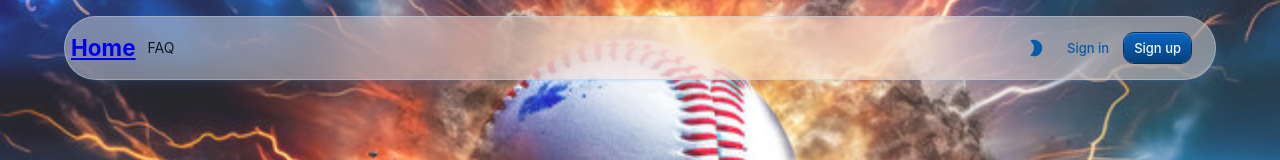
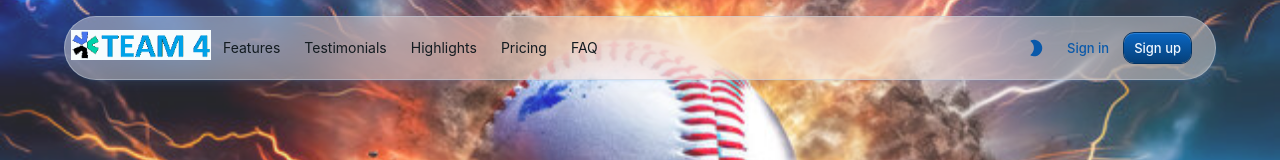
Before and after one commit to BrettPoindexter/Capstone, a React (Vite) app: page / in a window 1280 px wide. Shown: the top 160 px of the page. Built offline with nearby package versions, Linux system fonts and the light colour scheme; no server answers.

Commit message:
set up reviews

```diff
--- a/src/client/components/AppAppBar.jsx
+++ b/src/client/components/AppAppBar.jsx
@@ -84,12 +84,45 @@ function AppAppBar({ mode, toggleColorMode }) {
               }}
             >
               <a href='/'>
-              <h2>
-                Home
-              </h2>
+              <img
+                src={logo}
+                style={logoStyle}
+                alt="Team Logo"
+              />
               </a>
               <Box sx={{ display: { xs: 'none', md: 'flex' } }}>
-
+                <MenuItem
+                  onClick={() => scrollToSection('features')}
+                  sx={{ py: '6px', px: '12px' }}
+                >
+                  <Typography variant="body2" color="text.primary">
+                    Features
+                  </Typography>
+                </MenuItem>
+                <MenuItem
+                  onClick={() => scrollToSection('testimonials')}
+                  sx={{ py: '6px', px: '12px' }}
+                >
+                  <Typography variant="body2" color="text.primary">
+                    Testimonials
+                  </Typography>
+                </MenuItem>
+                <MenuItem
+                  onClick={() => scrollToSection('highlights')}
+                  sx={{ py: '6px', px: '12px' }}
+                >
+                  <Typography variant="body2" color="text.primary">
+                    Highlights
+                  </Typography>
+                </MenuItem>
+                <MenuItem
+                  onClick={() => scrollToSection('pricing')}
+                  sx={{ py: '6px', px: '12px' }}
+                >
+                  <Typography variant="body2" color="text.primary">
+                    Pricing
+                  </Typography>
+                </MenuItem>
                 <MenuItem
                   onClick={() => scrollToSection('faq')}
                   sx={{ py: '6px', px: '12px' }}
@@ -156,7 +189,18 @@ function AppAppBar({ mode, toggleColorMode }) {
                   >
                     <ToggleColorMode mode={mode} toggleColorMode={toggleColorMode} />
                   </Box>
-
+                  <MenuItem onClick={() => scrollToSection('features')}>
+                    Features
+                  </MenuItem>
+                  <MenuItem onClick={() => scrollToSection('testimonials')}>
+                    Testimonials
+                  </MenuItem>
+                  <MenuItem onClick={() => scrollToSection('highlights')}>
+                    Highlights
+                  </MenuItem>
+                  <MenuItem onClick={() => scrollToSection('pricing')}>
+                    Pricing
+                  </MenuItem>
                   <MenuItem onClick={() => scrollToSection('faq')}>FAQ</MenuItem>
                   <Divider />
                   <MenuItem>
--- a/src/client/components/CommentsBox.jsx
+++ b/src/client/components/CommentsBox.jsx
@@ -3,23 +3,51 @@ import Box from '@mui/material/Box';
 import TextField from '@mui/material/TextField';
 
 export default function MultilineTextFields() {
+  const [newReview, setReview] = useState('');
+  const [newFoodRating, setNewFoodRating] = useState('')
+  const [newSceneryRating, setNewSceneryRating] = useState('')
+  const [newPricingRating, setNewPricingRating] = useState('')
 	return (
 		<Box
-      component="form"
+			component='form'
 			sx={{
 				'& .MuiTextField-root': { m: 1 },
 			}}
 			noValidate
-      autoComplete="off"
+			autoComplete='off'
 		>
 			<div>
 				<TextField
-          id="standard-textarea"
-          placeholder="Any thoughts on this?"
+					id='standard-textarea'
+					placeholder='Any thoughts on this?'
 					multiline
-          variant="standard"
+					variant='standard'
 					fullWidth
 					required
+				/>
+				<TextField
+					type='text'
+					value={newReview}
+					onChange={(e) => setReview(e.target.value)}
+					placeholder='Enter review here'
+				/>
+				<TextField
+					type='number'
+					value={newFoodRating}
+					onChange={(e) => setNewFoodRating(e.target.value)}
+					id='food'
+				/>
+				<TextField
+					type='number'
+					value={newPricingRating}
+					onChange={(e) => setNewPricingRating(e.target.value)}
+					id='pricing'
+				/>
+				<TextField
+					type='number'
+					value={newSceneryRating}
+					onChange={(e) => setNewSceneryRating(e.target.value)}
+					id='scenery'
 				/>
 			</div>
 		</Box>
--- a/src/client/components/CommentsButton.jsx
+++ b/src/client/components/CommentsButton.jsx
@@ -5,12 +5,19 @@ import SendIcon from '@mui/icons-material/Send';
 import Stack from '@mui/material/Stack';
 import { Block } from '@mui/icons-material';
 
-export default function CommentsButton() {
-  return (
-    <Stack direction="row" spacing={2}>
-      <Button type='submit' variant="contained" endIcon={<SendIcon />} fullWidth fontWeight="bold">
-        Post
-      </Button>
-    </Stack>
-  );
+export default function CommentsButton(handleSubmit) {
+	return (
+		<Stack direction='row' spacing={2}>
+			<Button
+				type='submit'
+				variant='contained'
+				endIcon={<SendIcon />}
+				fullWidth
+				fontWeight='bold'
+				onClick={handleSubmit}
+			>
+				Post
+			</Button>
+		</Stack>
+	);
 }
--- a/src/client/components/SingleStadium.jsx
+++ b/src/client/components/SingleStadium.jsx
@@ -15,21 +15,23 @@ import Container from '@mui/material/Container';
 import FAQ from './FAQ';
 import Footer from './Footer';
 import getLPTheme, { green } from './getLPTheme';
-import { Paper, Avatar, Grid, Button } from "@mui/material";
-import Rating from '@mui/material/Rating'
+import { Paper, Avatar, Grid, Button } from '@mui/material';
+import Rating from '@mui/material/Rating';
 import Chip from '@mui/material/Chip';
 import Stack from '@mui/material/Stack';
 import HoverRating from './HoverRating';
 import InputTags from './InputTags';
 import CommentsBox from './CommentsBox';
 import CommentsButton from './CommentsButton';
-
-
+import { NextPlan } from '@mui/icons-material';
 
 export default function SingleStadium() {
 	const [singleStadium, setStadium] = useState();
 	const { id } = useParams();
-  const [newComment, setComment] = useState();
+	const [newReview, setReview] = useState('');
+  const [newFoodRating, setNewFoodRating] = useState('')
+  const [newSceneryRating, setNewSceneryRating] = useState('')
+  const [newPricingRating, setNewPricingRating] = useState('')
 
 	useEffect(() => {
 		async function getSingleStadium(stadiumId) {
@@ -46,6 +48,25 @@ export default function SingleStadium() {
 		getSingleStadium(id);
 	}, [id]);
 
+	async function handleSubmit() {
+		try {
+			const token = localStorage.getItem('token');
+			const response = await fetch(`http://localhost:3000/api/stadiums/${id}`, {
+				method: 'POST',
+				headers: {
+					'Content-Type': 'application/json',
+					Authorization: `Bearer ${token}`,
+				},
+				body: JSON.stringify({ text: newReview, scenery_rating: parseInt(newSceneryRating), food_rating: parseInt(newFoodRating), pricing_rating: parseInt(newPricingRating) }),
+			});
+			const result = await response.json();
+			console.log('Response:', result);
+			setStadium(result.stadium);
+			setReview('');
+		} catch (error) {
+			console.error(error);
+		}
+	}
 
 	function ToggleCustomTheme({ showCustomTheme, toggleCustomTheme }) {
 		return (
@@ -60,11 +81,11 @@ function ToggleCustomTheme({ showCustomTheme, toggleCustomTheme }) {
 				}}
 			>
 				<ToggleButtonGroup
-        color="primary"
+					color='primary'
 					exclusive
 					value={showCustomTheme}
 					onChange={toggleCustomTheme}
-        aria-label="Platform"
+					aria-label='Platform'
 					sx={{
 						backgroundColor: 'background.default',
 						'& .Mui-selected': {
@@ -115,46 +136,76 @@ const [mode, setMode] = React.useState('light');
 									pb: { xs: 8, sm: 12 },
 								}}
 							>
-		<img src={singleStadium.image}  />
-		<h2 style={{textDecorationLine:'underline'}}>Reviews and Comments</h2>
+								<img src={singleStadium.image} />
+								<h2 style={{ textDecorationLine: 'underline' }}>
+									Reviews and Comments
+								</h2>
 								<span>
 									{singleStadium.reviews.map((review, index) => {
-                        return <Paper key={index} style={{ padding: "40px 20px", marginTop: 20}}>
-        <Grid container wrap="nowrap" spacing={2}>
+										return (
+											<Paper
+												key={index}
+												style={{ padding: '40px 20px', marginTop: 20 }}
+											>
+												<Grid container wrap='nowrap' spacing={2}>
 													<Grid item>
-            <Avatar alt="Remy Sharp" src="" />
+														<Avatar alt='Remy Sharp' src='' />
 													</Grid>
-          <Grid justifyContent="left" item xs zeroMinWidth>
-            <h4 style={{ margin: 0, textAlign: "left" }}>User ID: {review.userId}</h4>
-            <p style={{ textAlign: "left" }}>
-              {review.text}
-            </p>
-            <p style={{ textAlign: "left", color: "gray" }}>
+													<Grid justifyContent='left' item xs zeroMinWidth>
+														<h4 style={{ margin: 0, textAlign: 'left' }}>
+															User ID: {review.userId}
+														</h4>
+														<p style={{ textAlign: 'left' }}>{review.text}</p>
+														<p style={{ textAlign: 'left', color: 'gray' }}>
 															<Rating
 																value={review.scenery_rating}
-          name="rating"
+																name='rating'
 																readOnly
 															/>
 														</p>
-			 <Stack direction="row" spacing={1}>
-			<Chip label="#Friendly" />
-			<Chip label="#Good Food" />
-			<Chip label="#Clean" />
+														<Stack direction='row' spacing={1}>
+															<Chip label='#Friendly' />
+															<Chip label='#Good Food' />
+															<Chip label='#Clean' />
 														</Stack>
 													</Grid>
 												</Grid>
 											</Paper>
+										);
 									})}
 								</span>
-<h2 style={{textDecorationLine:'underline'}}>Leave a Review</h2>
-<Paper style={{ padding: "40px 20px", marginTop: 20, borderRadius: 50}}>
-        <Grid container wrap="nowrap" spacing={2}>
-          <Grid justifyContent="left" item xs zeroMinWidth>
-            <h4 style={{ margin: 0, textAlign: "left", color: "blue" }}>If IsLoggedIn() show this comments and rating panel, else show Login to post reviews link </h4>
+								<h2 style={{ textDecorationLine: 'underline' }}>
+									Leave a Review
+								</h2>
+								<Paper
+									style={{
+										padding: '40px 20px',
+										marginTop: 20,
+										borderRadius: 50,
+									}}
+								>
+									<Grid container wrap='nowrap' spacing={2}>
+										<Grid justifyContent='left' item xs zeroMinWidth>
+											<h4
+												style={{ margin: 0, textAlign: 'left', color: 'blue' }}
+											>
+												{/* If IsLoggedIn() show this comments and rating panel,
+												else show Login to post reviews link{' '} */}
+											</h4>
 											<InputTags />
-           <CommentsBox />
+											{/* <input
+												type='text'
+												value={newReview}
+												onChange={(e) => setReview(e.target.value)}
+												placeholder='Enter review here'
+											/>
+                      <input type="number" value={newFoodRating} onChange={(e) => setNewFoodRating(e.target.value)} id='food'/>
+                      <input type="number" value={newPricingRating} onChange={(e) => setNewPricingRating(e.target.value)} id='pricing'/>
+                      <input type="number" value={newSceneryRating} onChange={(e) => setNewSceneryRating(e.target.value)} id='scenery'/>
+											<Button onClick={handleSubmit}>Submit</Button> */}
+											<CommentsBox handleSubmit={handleSubmit}/>
 											<HoverRating />
-            <CommentsButton />
+											<CommentsButton/>
 										</Grid>
 									</Grid>
 								</Paper>
@@ -165,23 +216,8 @@ const [mode, setMode] = React.useState('light');
 							<Footer />
 						</Box>
 					</ThemeProvider>
-
 				</div>
 			)}
 		</>
 	);
 }
-
-{/* <div><Link to={`/`}>Return</Link></div>
-                    <br />
-                    <img src={singleStadium.image}/>
-					<h1>{singleStadium.name}</h1>
-					<p>{singleStadium.team}</p>
-					<p>{singleStadium.location}</p>
-					<p>{singleStadium.division}</p>
-                    <div>
-                        <h2>Reviews: </h2>
-                    {singleStadium.reviews.map((review, index) => {
-                        return <li key={index}>{review.text}</li>
-                    })}
-                    </div> */}
```
Lines whose indentation alone changed are shown as unchanged.
